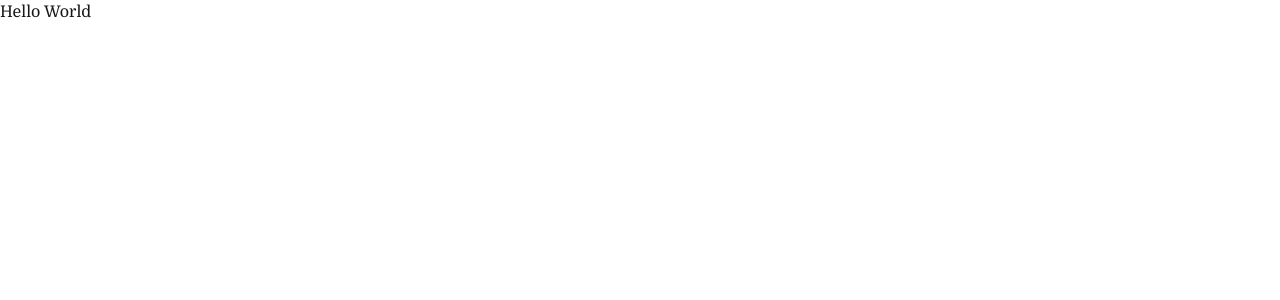
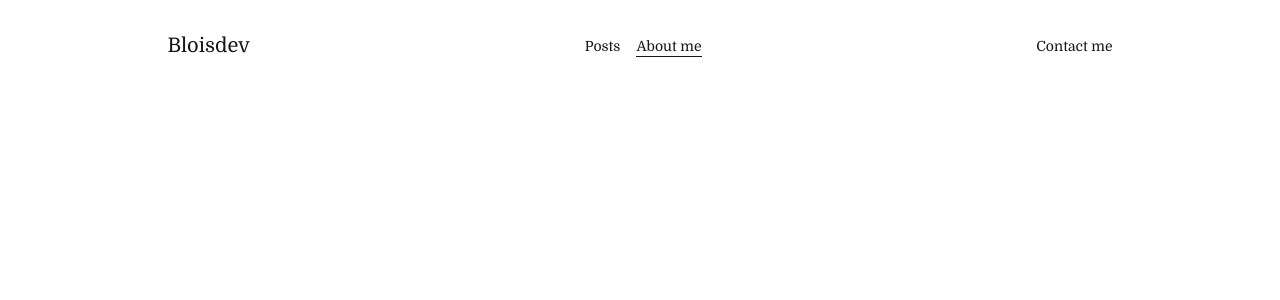
Before and after one commit to leo-bloise/bloisdev.com, a Next.js app: page / in a window 1280 px wide. Shown: the top 300 px of the page. Built offline with nearby package versions, Linux system fonts and the light colour scheme.

Commit message:
wip: setting up header

```diff
--- a/app/globals.css
+++ b/app/globals.css
@@ -14,7 +14,7 @@
 
 @media (prefers-color-scheme: dark) {
   :root {
-    --background: #0a0a0a;
+    --background: #1e2124;
     --foreground: #ededed;
   }
 }
--- a/app/page.tsx
+++ b/app/page.tsx
@@ -1,7 +1,7 @@
+import Header from "@/components/Header";
+
 export default function Home() {
   return (
-    <div>
-      <h1> Hello World </h1>
-    </div>
+    <Header />
   );
 }
--- /dev/null
+++ b/components/Header.tsx
@@ -0,0 +1,9 @@
+import Menu from "./ui/Menu";
+
+export default function Header() {
+    return <header className="flex items-center justify-around py-8">
+        <h1 className="text-xl">Bloisdev</h1>
+        <Menu />
+        <p className="text-sm">Contact me</p>
+    </header>
+}
--- /dev/null
+++ b/components/ui/Menu.tsx
@@ -0,0 +1,25 @@
+"use client";
+
+import { usePathname } from "next/navigation";
+import MenuItem from "./MenuItem";
+
+export default function Menu() {
+  const pathname = usePathname();
+
+  return (
+    <nav>
+      <ul className="flex gap-x-4">
+        <MenuItem
+            text="Posts"
+            href="/"
+            active={pathname === "/"}
+        />
+        <MenuItem
+            text="About me"
+            href="/aboutme"
+            active={pathname === "/aboutme"}
+        />
+      </ul>
+    </nav>
+  );
+}
--- /dev/null
+++ b/components/ui/MenuItem.tsx
@@ -0,0 +1,15 @@
+import Link from "next/link";
+
+type Props = {
+    text: string;
+    href: string;
+    active: boolean;
+}
+
+export default function MenuItem({ text, href, active }: Props) {
+    return <li className={`text-sm ${!active && 'border-b-[1px]'} hover:border-none`}>
+        <Link href={href} >
+            {text}
+        </Link>
+    </li>
+}
```
